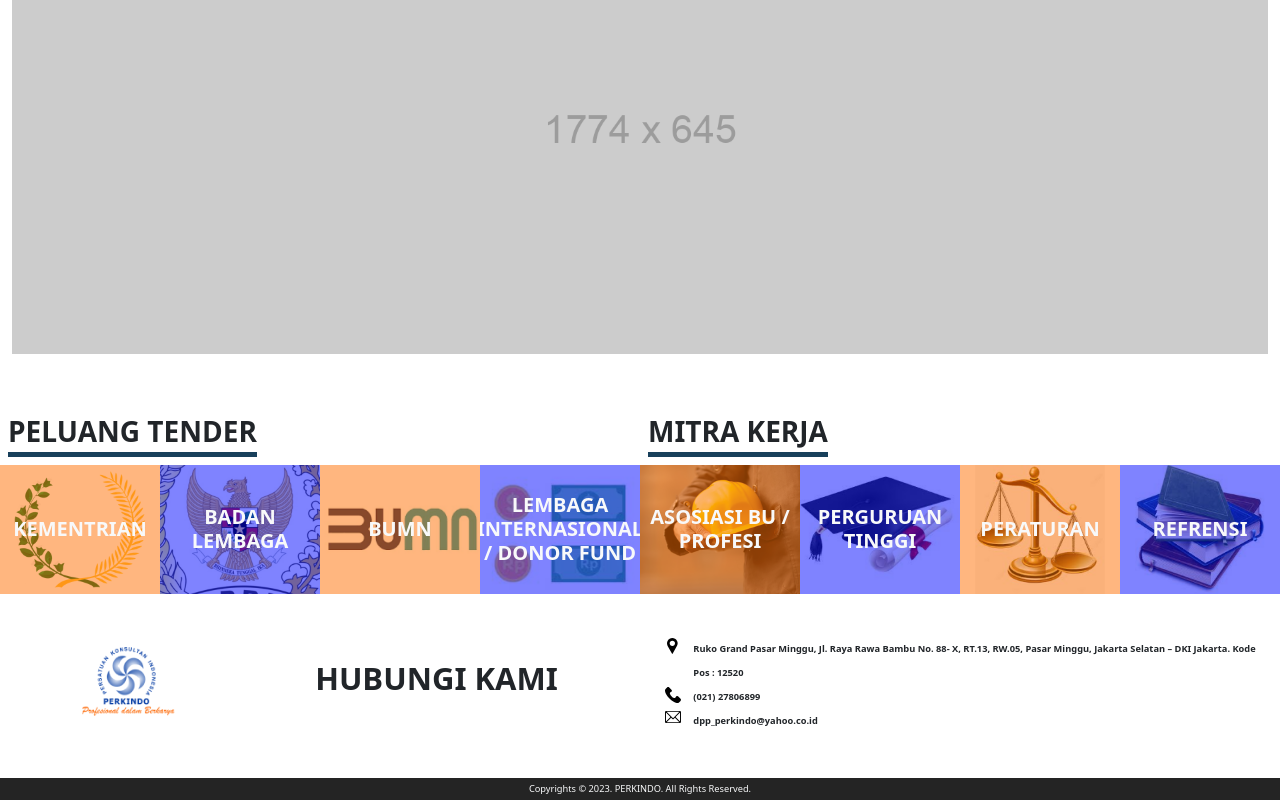
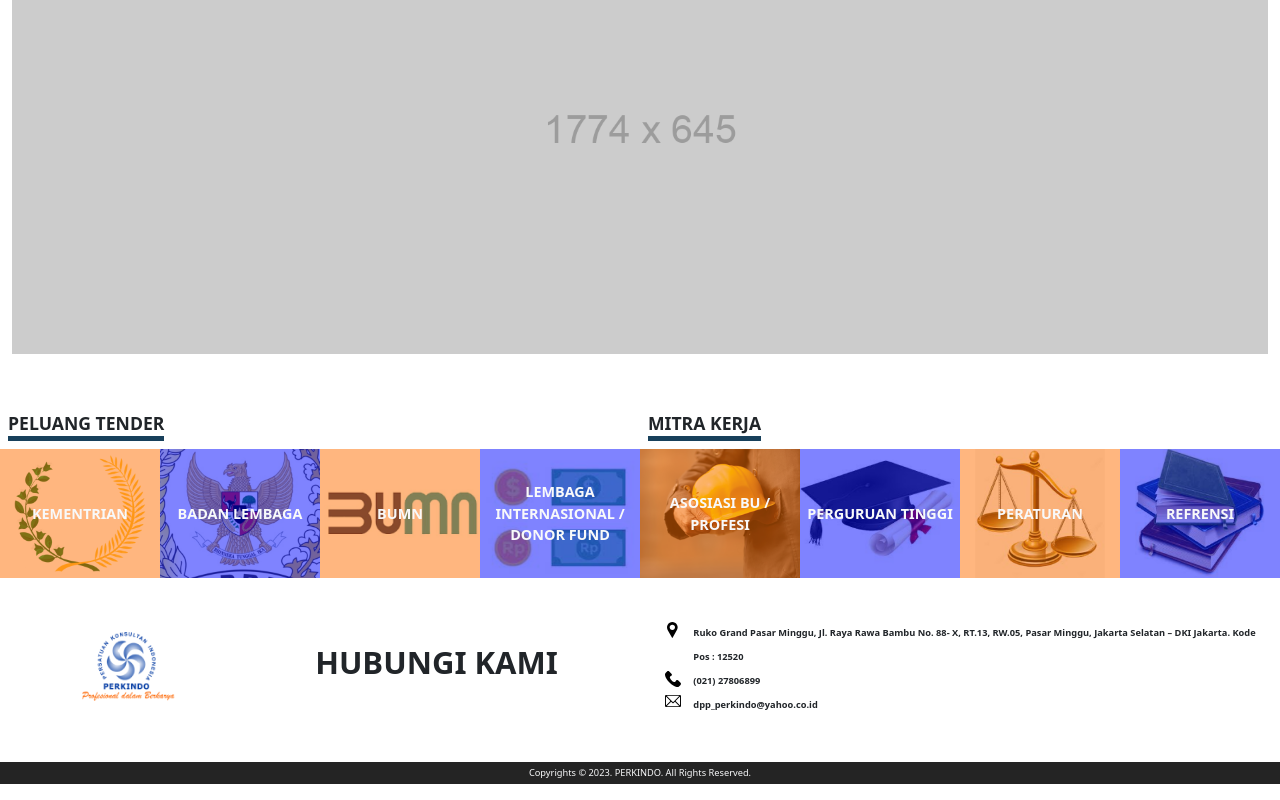
Before and after one commit to RindangRamadhan/perkindo, a plain HTML site: page index.html in a window 1280 px wide. Shown: the part 2267-3067 px from the top of the page. Drawn offline with Linux system fonts and the light colour scheme.

Commit message:
scaling font size for ptmk
*Peulang Tender & Mitra Kerja

```diff
--- a/assets/css/styles.css
+++ b/assets/css/styles.css
@@ -246,6 +246,15 @@
     }
 }
 
+/* custom style for Peulang Tender & Mitra Kerja */
+.ptmk-title {
+    font-size: calc(1rem + 1vw);
+}
+
+.ptmk-entry {
+    font-size: calc(0.1rem + 2vw)
+}
+
 /* custom style for footer */
 .footer-img {
     height: calc(5rem + 5vw);
@@ -261,7 +270,7 @@
 }
 
 .footer-copyright {
-    font-size: calc(0.3rem + 1vw)
+    font-size: calc(0.3rem + 1vw);
 }
 
 /* BS lg breakpoint */
@@ -303,6 +312,15 @@
         font-size: calc(0.7rem + 0.1vw);
     }
 
+    /* for Peulang Tender & Mitra Kerja */
+    .ptmk-title {
+        font-size: calc(0.3rem + 1vw);
+    }
+
+    .ptmk-entry {
+        font-size: calc(0.1rem + 1vw)
+    }
+
     /* for footer */
     .footer-img {
         height: calc(0.3rem + 5vw);
--- a/index.html
+++ b/index.html
@@ -674,14 +674,14 @@
         <div class="container-fluid mb-3">
             <div class="row">
                 <div class="col-12 col-lg-6 d-flex flex-column p-0 mt-3 mt-lg-0">
-                    <span class="text-uppercase fs-3 fw-bold me-auto horizontal-line-2 m-2">peluang tender</span>
+                    <span class="text-uppercase fw-bold me-auto horizontal-line-2 m-2 ptmk-title">peluang tender</span>
                     <div class="row w-100 m-0">
                         <div class="col-6 col-lg-3 p-0">
                             <div class="container-overlay">
                                 <img src="./assets/img/kementrian.png" class="card-img" alt="..." />
                                 <div class="content-overlay bg-even">
                                     <div class="d-flex justify-content-center align-items-center h-100 text-center">
-                                        <span class="text-uppercase fs-5 fw-bold text-light display-6">kementrian</span>
+                                        <span class="text-uppercase fw-bold text-light ptmk-entry">kementrian</span>
                                     </div>
                                 </div>
                             </div>
@@ -691,7 +691,7 @@
                                 <img src="./assets/img/badan lembaga.png" class="card-img" alt="..." />
                                 <div class="content-overlay bg-odd">
                                     <div class="d-flex justify-content-center align-items-center h-100 text-center">
-                                        <span class="text-uppercase fs-5 fw-bold text-light display-6">badan lembaga</span>
+                                        <span class="text-uppercase fw-bold text-light ptmk-entry">badan lembaga</span>
                                     </div>
                                 </div>
                             </div>
@@ -701,7 +701,7 @@
                                 <img src="./assets/img/bumn.png" class="card-img" alt="..." />
                                 <div class="content-overlay bg-even">
                                     <div class="d-flex justify-content-center align-items-center h-100 text-center">
-                                        <span class="text-uppercase fs-5 fw-bold text-light display-6">bumn</span>
+                                        <span class="text-uppercase fw-bold text-light ptmk-entry">bumn</span>
                                     </div>
                                 </div>
                             </div>
@@ -711,7 +711,7 @@
                                 <img src="./assets/img/lembaga internasional.png" class="card-img" alt="..." />
                                 <div class="content-overlay bg-odd">
                                     <div class="d-flex justify-content-center align-items-center h-100 text-center">
-                                        <span class="text-uppercase fs-5 fw-bold text-light display-6">lembaga internasional / donor fund</span>
+                                        <span class="text-uppercase fw-bold text-light ptmk-entry">lembaga internasional / donor fund</span>
                                     </div>
                                 </div>
                             </div>
@@ -719,14 +719,14 @@
                     </div>
                 </div>
                 <div class="col-12 col-lg-6 d-flex flex-column p-0 mt-3 mt-lg-0">
-                    <div class="text-uppercase fs-3 fw-bold me-auto horizontal-line-2 m-2">mitra kerja</div>
+                    <div class="text-uppercase fw-bold me-auto horizontal-line-2 m-2 ptmk-title">mitra kerja</div>
                     <div class="row w-100 m-0">
                         <div class="col-6 col-lg-3 p-0">
                             <div class="container-overlay">
                                 <img src="./assets/img/asosiasi.png" class="card-img" alt="..." />
                                 <div class="content-overlay bg-even">
                                     <div class="d-flex justify-content-center align-items-center h-100 text-center">
-                                        <span class="text-uppercase fs-5 fw-bold text-light display-6">asosiasi bu / profesi</span>
+                                        <span class="text-uppercase fw-bold text-light ptmk-entry">asosiasi bu / profesi</span>
                                     </div>
                                 </div>
                             </div>
@@ -736,7 +736,7 @@
                                 <img src="./assets/img/pergruan.png" class="card-img" alt="..." />
                                 <div class="content-overlay bg-odd">
                                     <div class="d-flex justify-content-center align-items-center h-100 text-center">
-                                        <span class="text-uppercase fs-5 fw-bold text-light display-6">perguruan tinggi</span>
+                                        <span class="text-uppercase fw-bold text-light ptmk-entry">perguruan tinggi</span>
                                     </div>
                                 </div>
                             </div>
@@ -746,7 +746,7 @@
                                 <img src="./assets/img/peraturan.png" class="card-img" alt="..." />
                                 <div class="content-overlay bg-even">
                                     <div class="d-flex justify-content-center align-items-center h-100 text-center">
-                                        <span class="text-uppercase fs-5 fw-bold text-light display-6">peraturan</span>
+                                        <span class="text-uppercase fw-bold text-light ptmk-entry">peraturan</span>
                                     </div>
                                 </div>
                             </div>
@@ -756,7 +756,7 @@
                                 <img src="./assets/img/refrensi.png" class="card-img" alt="..." />
                                 <div class="content-overlay bg-odd">
                                     <div class="d-flex justify-content-center align-items-center h-100 text-center">
-                                        <span class="text-uppercase fs-5 fw-bold text-light display-6">refrensi</span>
+                                        <span class="text-uppercase fw-bold text-light ptmk-entry">refrensi</span>
                                     </div>
                                 </div>
                             </div>
```
